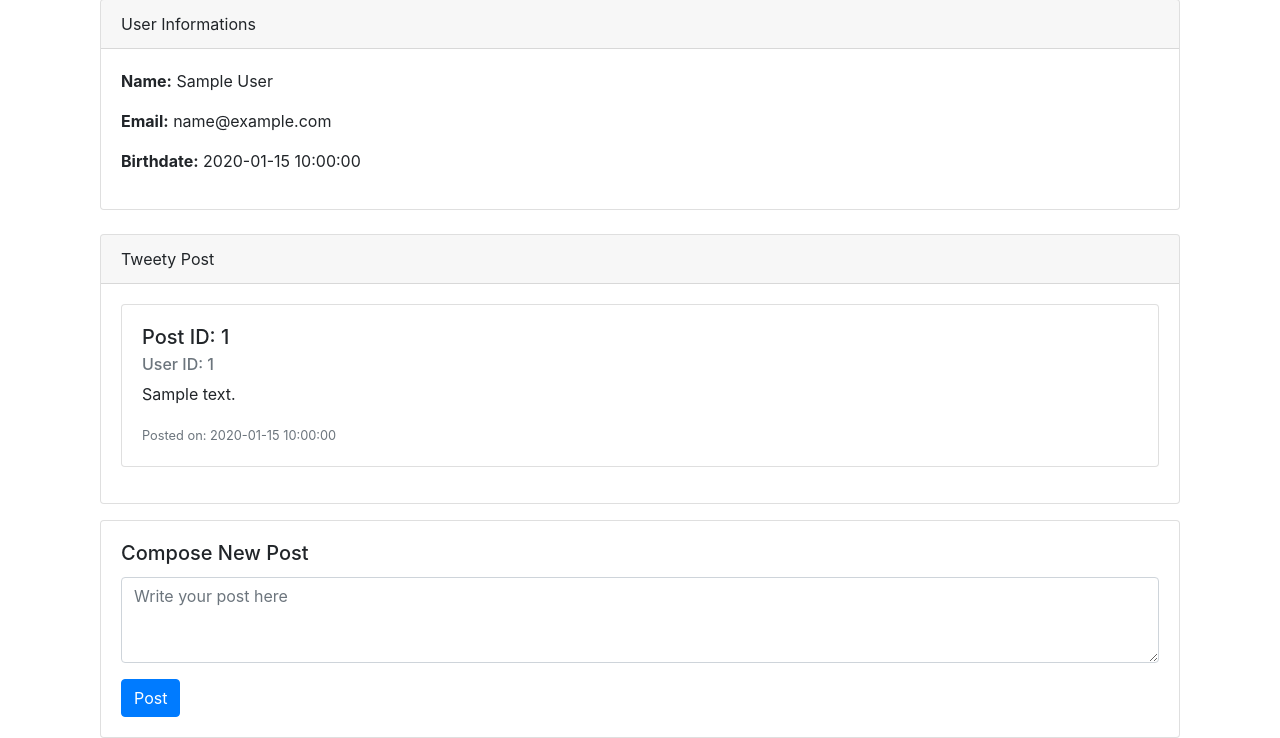
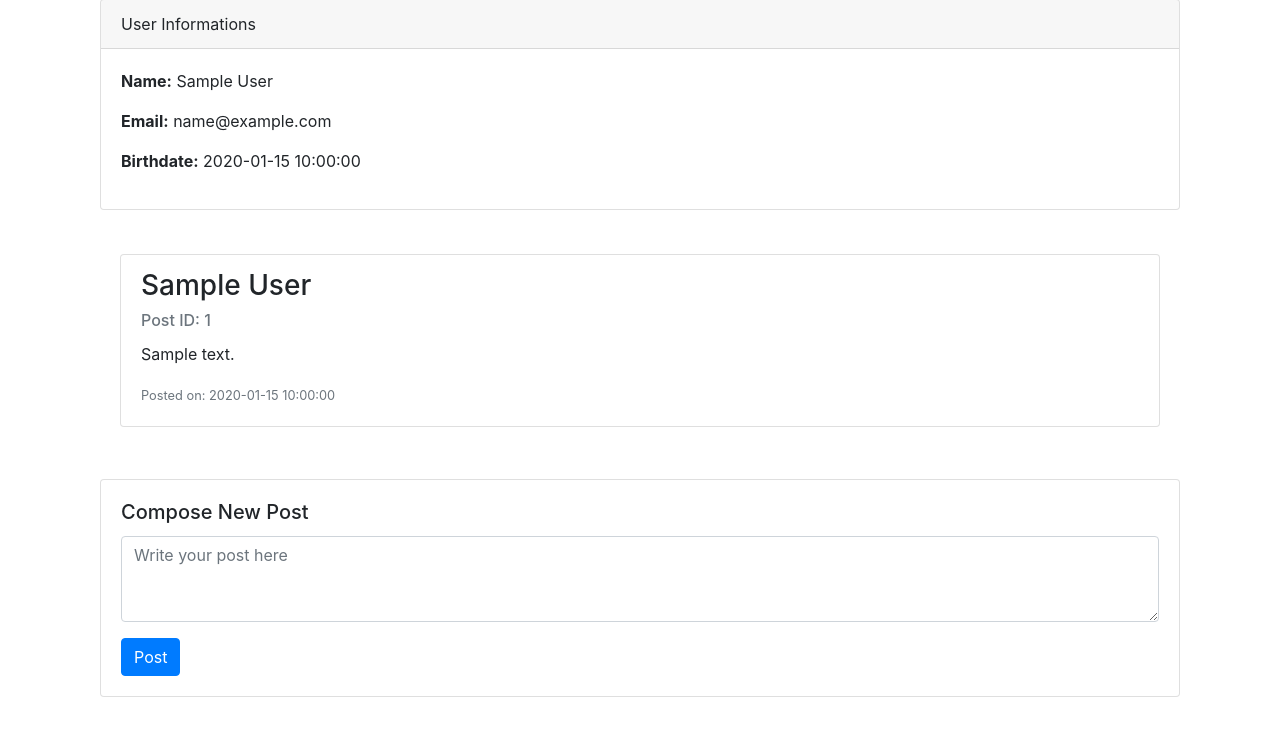
Before and after one commit to joelobros23/activity, a PHP site: page / in a window 1280 px wide. Shown: the part 105-843 px from the top of the page. After the commit the page ends 802 px from the top, so only its background shows below. Run offline with PHP 8.4, Linux system fonts and the light colour scheme; the visitor is signed in with stand-in values (Sample User, id 1); tables that the repository leaves empty or names only in its code hold one stand-in row (values such as "Sample post"); some libraries are stand-ins or nearby versions.

Commit message:
changing something in tweet system

```diff
--- a/frontend/index.php
+++ b/frontend/index.php
@@ -55,27 +55,27 @@ $stmt->close();
       </div>
     </div>
 
-<div class="card">
-  <div class="card-header">
-    Tweety Post
-  </div>
     <div class="card-body">
   <?php
   // Retrieve posts from the database
-    $sql = "SELECT * FROM tweets";
+  $sql = "SELECT tweets.id AS post_id, tweets.content, tweets.created_at, users.firstname, users.lastname
+          FROM tweets
+          INNER JOIN users ON tweets.user_id = users.id
+          ORDER BY tweets.created_at DESC";
   $result = $conn->query($sql);
 
   if ($result->num_rows > 0) {
     while ($row = $result->fetch_assoc()) {
-        $post_id = $row['id'];
-        $user_id = $row['user_id'];
+      $post_id = $row['post_id'];
+      $firstname = $row['firstname'];
+      $lastname = $row['lastname'];
       $content = $row['content'];
       $timestamp = $row['created_at'];
   ?>
       <div class="card mb-3">
         <div class="card-body">
-            <h5 class="card-title">Post ID: <?php echo $post_id; ?></h5>
-            <h6 class="card-subtitle mb-2 text-muted">User ID: <?php echo $user_id; ?></h6>
+          <h3 class="card-subtitle mb-2"><?php echo $firstname . ' ' . $lastname; ?></h3>
+          <h6 class="card-title  text-muted">Post ID: <?php echo $post_id; ?></h6>
           <p class="card-text"><?php echo $content; ?></p>
           <p class="card-text"><small class="text-muted">Posted on: <?php echo $timestamp; ?></small></p>
         </div>
@@ -87,7 +87,7 @@ $stmt->close();
   }
   ?>
 </div>
-</div>
+
 
 <div class="card mt-3">
   <div class="card-body">
```
Lines whose indentation alone changed are shown as unchanged.
